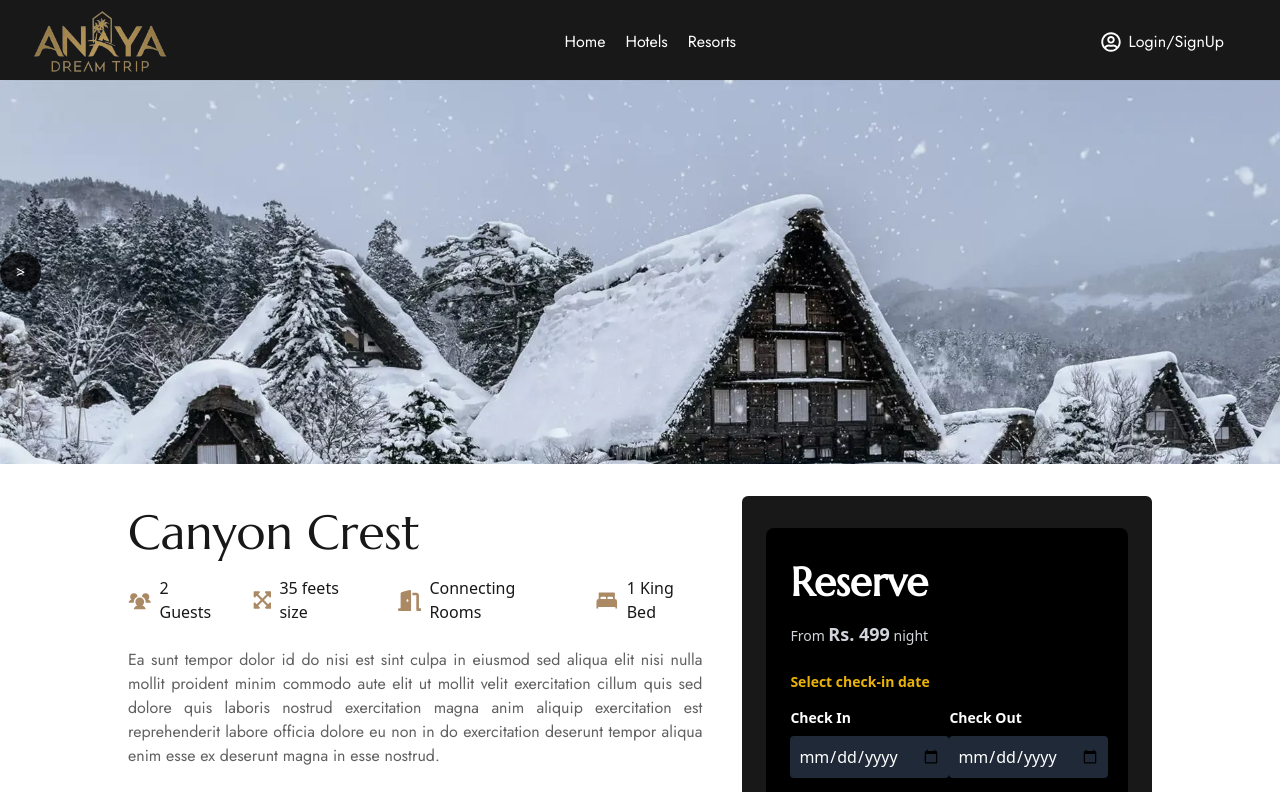
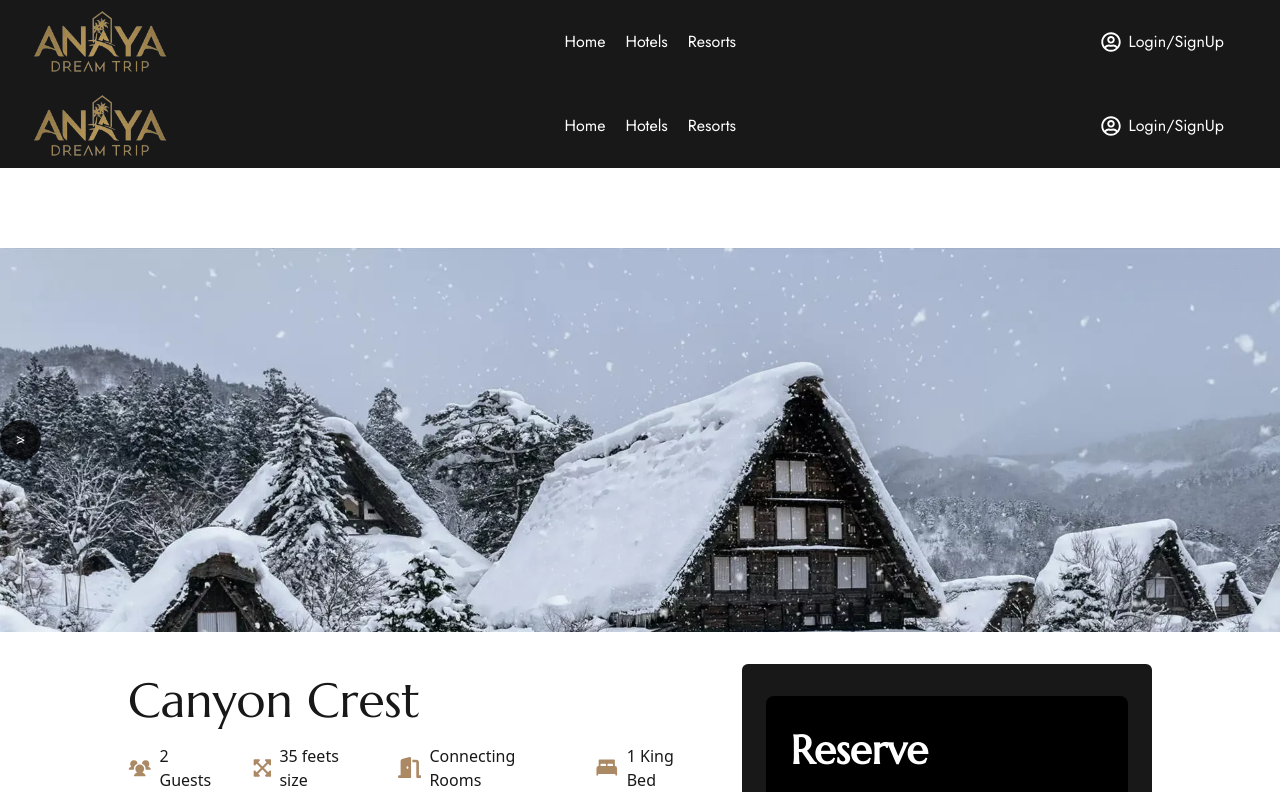
Before and after one commit to Davinder9297/anayadreamtrip, a Next.js app in the folder frontend/: page /room-details in a window 1280 px wide. Shown: the top 792 px of the page. Built offline with nearby package versions, Linux system fonts and the light colour scheme.

Commit message:
removed position from header

```diff
--- a/frontend/src/Components/Navbar/Header.jsx
+++ b/frontend/src/Components/Navbar/Header.jsx
@@ -19,7 +19,7 @@ const Header = () => {
 
 
   return (
-    <div className={`text-white absolute top-0 w-full z-50 font-jost bg-secondary`}>
+    <div className={`text-white  w-full z-100 font-jost bg-secondary`}>
       <div style={{paddingRight:'56px',paddingTop:'10px',paddingBottom:'10px'}} className=" mx-auto  flex items-center justify-between w-full">
         {/* Logo */}
         <div className="flex-shrink-0">
```
